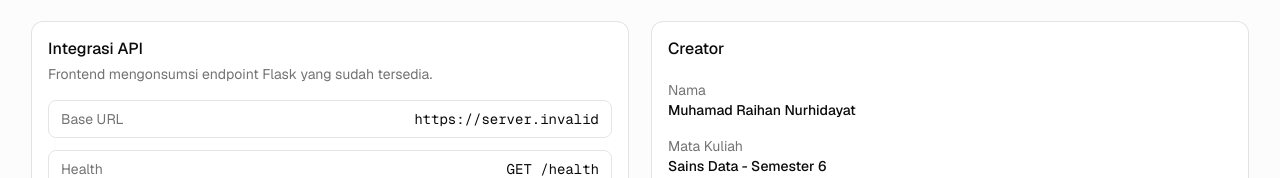
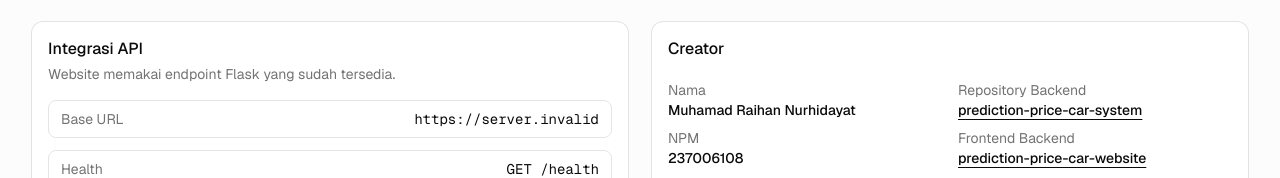
Before and after one commit to raihannurhidayat/data-science-prediction-price-car-website, a Next.js app: page /about in a window 1280 px wide. Shown: the part 622-800 px from the top of the page. Built offline with nearby package versions, Linux system fonts and the light colour scheme; no server answers.

Commit message:
change: adapt text or information to more relevant

```diff
--- a/app/about/page.tsx
+++ b/app/about/page.tsx
@@ -95,7 +95,7 @@ export default function AboutPage() {
             <CardHeader>
               <CardTitle>Integrasi API</CardTitle>
               <CardDescription>
-                Frontend mengonsumsi endpoint Flask yang sudah tersedia.
+                Website memakai endpoint Flask yang sudah tersedia.
               </CardDescription>
             </CardHeader>
             <CardContent className="flex flex-col gap-3 text-sm">
@@ -119,27 +119,48 @@ export default function AboutPage() {
               <CardTitle>Creator</CardTitle>
               <CardDescription></CardDescription>
             </CardHeader>
-            <CardContent className="flex flex-col gap-4">
+            <CardContent className="grid md:grid-cols-2 md:gap-4">
+              <div className="space-y-2">
                 <div>
                   <p className="text-sm text-muted-foreground">Nama</p>
                   <p className="font-medium">Muhamad Raihan Nurhidayat</p>
                 </div>
                 <div>
+                  <p className="text-sm text-muted-foreground">NPM</p>
+                  <p className="font-medium">237006108</p>
+                </div>
+                <div>
                   <p className="text-sm text-muted-foreground">Mata Kuliah</p>
                   <p className="font-medium">Sains Data - Semester 6</p>
                 </div>
+              </div>
+              <div className="space-y-2">
                 <div>
                   <p className="text-sm text-muted-foreground">
                     Repository Backend
                   </p>
                   <Link
                     className="font-medium underline underline-offset-4"
-                  href="https://github.com/mraihannurhidayat/prediction-price-car-system"
+                    href="https://github.com/raihannurhidayat/data-science-prediction-price-car-system"
                     target="_blank"
                     rel="noreferrer"
                   >
                     prediction-price-car-system
                   </Link>
+                </div>
+                <div>
+                  <p className="text-sm text-muted-foreground">
+                    Frontend Backend
+                  </p>
+                  <Link
+                    className="font-medium underline underline-offset-4"
+                    href="https://github.com/raihannurhidayat/data-science-prediction-price-car-website"
+                    target="_blank"
+                    rel="noreferrer"
+                  >
+                    prediction-price-car-website
+                  </Link>
+                </div>
               </div>
             </CardContent>
           </Card>
--- a/components/dashboard-content.tsx
+++ b/components/dashboard-content.tsx
@@ -1,6 +1,14 @@
 "use client";
 
-import { Bar, BarChart, CartesianGrid, Scatter, ScatterChart, XAxis, YAxis } from "recharts";
+import {
+  Bar,
+  BarChart,
+  CartesianGrid,
+  Scatter,
+  ScatterChart,
+  XAxis,
+  YAxis,
+} from "recharts";
 import { Badge } from "@/components/ui/badge";
 import {
   Card,
@@ -9,7 +17,12 @@ import {
   CardHeader,
   CardTitle,
 } from "@/components/ui/card";
-import { ChartConfig, ChartContainer, ChartTooltip, ChartTooltipContent } from "@/components/ui/chart";
+import {
+  ChartConfig,
+  ChartContainer,
+  ChartTooltip,
+  ChartTooltipContent,
+} from "@/components/ui/chart";
 import {
   Table,
   TableBody,
@@ -18,7 +31,12 @@ import {
   TableHeader,
   TableRow,
 } from "@/components/ui/table";
-import { featureScatter, modelMetrics, priceDistribution, topCars } from "@/lib/car-data";
+import {
+  featureScatter,
+  modelMetrics,
+  priceDistribution,
+  topCars,
+} from "@/lib/car-data";
 
 const priceChartConfig = {
   cars: {
@@ -39,10 +57,14 @@ export function DashboardContent() {
     <main className="flex-1 bg-muted/30">
       <section className="mx-auto flex w-full max-w-7xl flex-col gap-6 px-4 py-6 sm:px-6 lg:px-8">
         <div className="flex flex-col gap-2">
-          <Badge className="w-fit" variant="secondary">Dataset Insight</Badge>
-          <h1 className="text-3xl font-semibold tracking-tight">Dashboard Statistik</h1>
+          <Badge className="w-fit" variant="secondary">
+            Dataset Insight
+          </Badge>
+          <h1 className="text-3xl font-semibold tracking-tight">
+            Dashboard Statistik
+          </h1>
           <p className="max-w-2xl text-muted-foreground">
-            Ringkasan visual untuk menjelaskan data dan performa model saat demo UAS.
+            Ringkasan visualisasi data dan performa model.
           </p>
         </div>
 
@@ -64,15 +86,28 @@ export function DashboardContent() {
           <Card>
             <CardHeader>
               <CardTitle>Distribusi Harga Mobil</CardTitle>
-              <CardDescription>Histogram harga dari dataset car sales.</CardDescription>
+              <CardDescription>
+                Histogram harga dari dataset car sales.
+              </CardDescription>
             </CardHeader>
             <CardContent>
-              <ChartContainer config={priceChartConfig} className="min-h-72 w-full">
+              <ChartContainer
+                config={priceChartConfig}
+                className="min-h-72 w-full"
+              >
                 <BarChart data={priceDistribution} accessibilityLayer>
                   <CartesianGrid vertical={false} />
-                  <XAxis dataKey="range" tickLine={false} axisLine={false} tickMargin={10} />
+                  <XAxis
+                    dataKey="range"
+                    tickLine={false}
+                    axisLine={false}
+                    tickMargin={10}
+                  />
                   <YAxis tickLine={false} axisLine={false} width={36} />
-                  <ChartTooltip cursor={false} content={<ChartTooltipContent hideLabel />} />
+                  <ChartTooltip
+                    cursor={false}
+                    content={<ChartTooltipContent hideLabel />}
+                  />
                   <Bar dataKey="cars" fill="var(--color-cars)" radius={6} />
                 </BarChart>
               </ChartContainer>
@@ -82,10 +117,15 @@ export function DashboardContent() {
           <Card>
             <CardHeader>
               <CardTitle>Horsepower vs Harga</CardTitle>
-              <CardDescription>Contoh hubungan fitur teknis dengan harga mobil.</CardDescription>
+              <CardDescription>
+                Contoh hubungan fitur teknis dengan harga mobil.
+              </CardDescription>
             </CardHeader>
             <CardContent>
-              <ChartContainer config={scatterChartConfig} className="min-h-72 w-full">
+              <ChartContainer
+                config={scatterChartConfig}
+                className="min-h-72 w-full"
+              >
                 <ScatterChart data={featureScatter} accessibilityLayer>
                   <CartesianGrid />
                   <XAxis
@@ -107,7 +147,10 @@ export function DashboardContent() {
                     unit="k"
                     width={38}
                   />
-                  <ChartTooltip cursor={false} content={<ChartTooltipContent />} />
+                  <ChartTooltip
+                    cursor={false}
+                    content={<ChartTooltipContent />}
+                  />
                   <Scatter dataKey="price" fill="var(--color-price)" />
                 </ScatterChart>
               </ChartContainer>
@@ -118,7 +161,9 @@ export function DashboardContent() {
         <Card>
           <CardHeader>
             <CardTitle>Top 10 Mobil Terlaris</CardTitle>
-            <CardDescription>Data statis untuk mendukung narasi dataset saat presentasi.</CardDescription>
+            <CardDescription>
+              Data statis untuk mendukung narasi dataset saat presentasi.
+            </CardDescription>
           </CardHeader>
           <CardContent>
             <div className="overflow-x-auto">
@@ -135,7 +180,9 @@ export function DashboardContent() {
                     <TableRow key={car.model}>
                       <TableCell className="font-medium">{car.model}</TableCell>
                       <TableCell>{car.segment}</TableCell>
-                      <TableCell className="text-right tabular-nums">{car.sales.toLocaleString("en-US")}</TableCell>
+                      <TableCell className="text-right tabular-nums">
+                        {car.sales.toLocaleString("en-US")}
+                      </TableCell>
                     </TableRow>
                   ))}
                 </TableBody>
--- a/components/prediction-workspace.tsx
+++ b/components/prediction-workspace.tsx
@@ -457,7 +457,7 @@ export function PredictionWorkspace() {
             <CardHeader>
               <CardTitle>Sistem ini dibuat oleh</CardTitle>
               <CardDescription>
-                Identitas pembuat dapat disesuaikan di halaman About.
+                {/* Identitas pembuat dapat disesuaikan di halaman About. */}
               </CardDescription>
             </CardHeader>
             <CardContent className="grid gap-3 text-sm sm:grid-cols-2">
@@ -466,17 +466,18 @@ export function PredictionWorkspace() {
                 <p className="font-medium">Muhamad Raihan Nurhidayat</p>
               </div>
               <div>
+                <p className="text-muted-foreground">NPM</p>
+                <p className="font-medium">237006108</p>
+              </div>
+              <div>
                 <p className="text-muted-foreground">Project</p>
                 <p className="font-medium">Prediction Price Car System</p>
-              </div>
-              <div>
-                <p className="text-muted-foreground">NPM</p>
-                <p className="font-medium">237006108</p>
               </div>
             </CardContent>
             <Separator />
             <CardFooter className="text-sm text-muted-foreground">
-              Next.js 15, shadcn/ui, Sonner, dan Flask Linear Regression API.
+              Next.js 15, Tailwind, shadcn/ui dan terintegrasi dengan API yang
+              dibangun menggunakan Flask.
             </CardFooter>
           </Card>
         </div>
```
Lines whose indentation alone changed are shown as unchanged.
